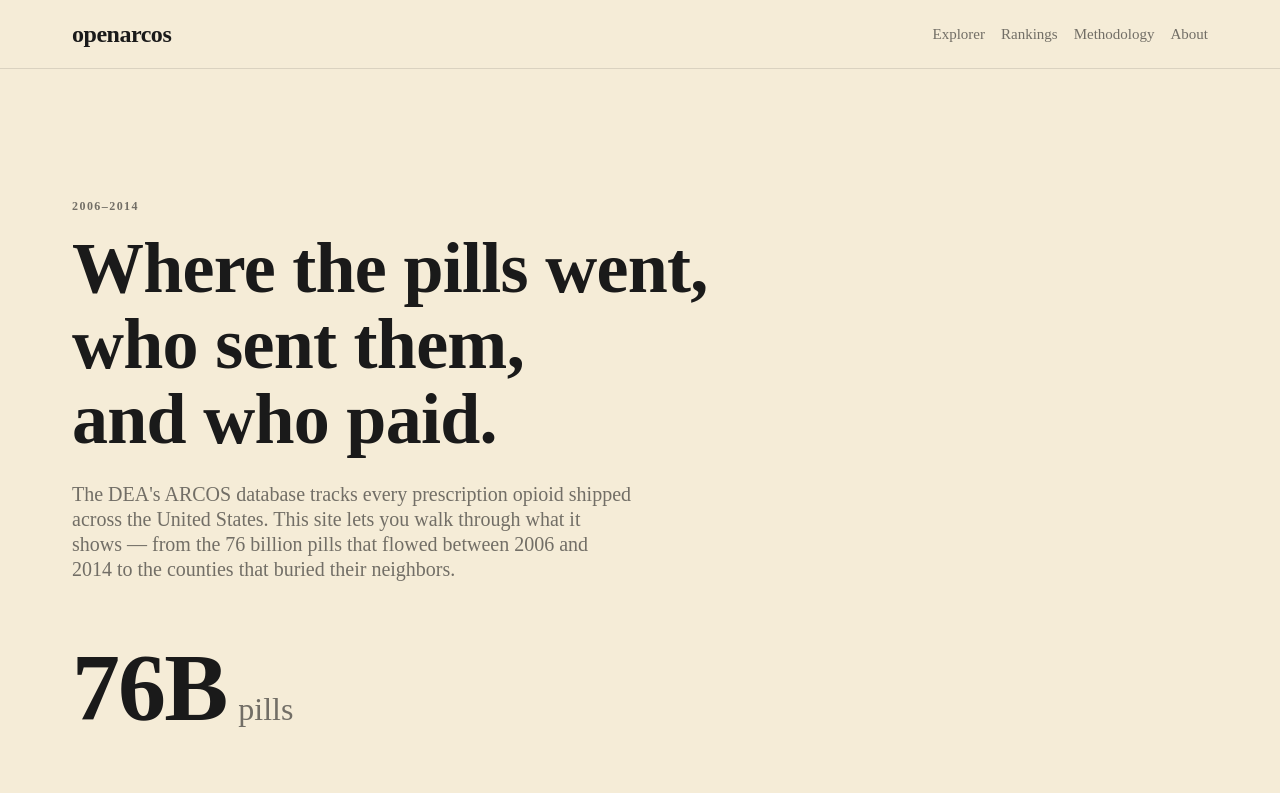
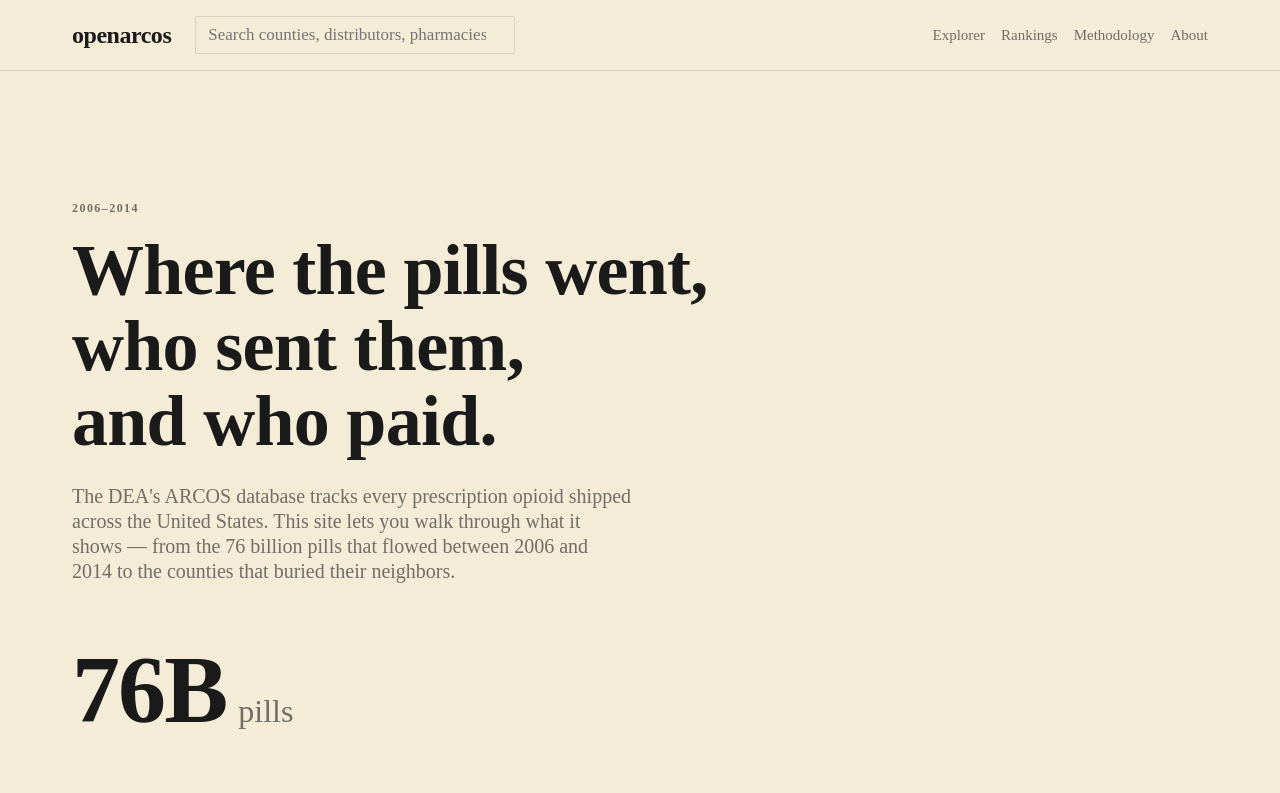
Before and after one commit to kshptl/ARCOS, a Next.js app in the folder web/: page / in a window 1280 px wide. Shown: the top 793 px of the page. Built offline with nearby package versions, Linux system fonts and the light colour scheme.

Commit message:
web: mount SearchBox in Header

```diff
--- a/web/components/layout/Header.tsx
+++ b/web/components/layout/Header.tsx
@@ -1,5 +1,6 @@
 import Link from "next/link";
 import type { ReactNode } from "react";
+import { SearchBox } from "@/components/search/SearchBox";
 import styles from "./Header.module.css";
 
 type Props = {
@@ -14,13 +15,14 @@ const NAV: Array<{ href: "/explorer" | "/rankings" | "/methodology" | "/about";
 ];
 
 export function Header({ search }: Props) {
+  const searchNode = search ?? <SearchBox />;
   return (
     <header className={styles.root}>
       <div className={styles.row}>
         <Link href="/" className={styles.brand}>
           openarcos
         </Link>
-        {search ? <div className={styles.search}>{search}</div> : null}
+        <div className={styles.search}>{searchNode}</div>
         <nav className={styles.nav} aria-label="Primary">
           {NAV.map((item) => (
             <Link key={item.href} href={item.href}>
```
Also changed, not shown: 1 other file (tests, documents, lock files or other folders).
